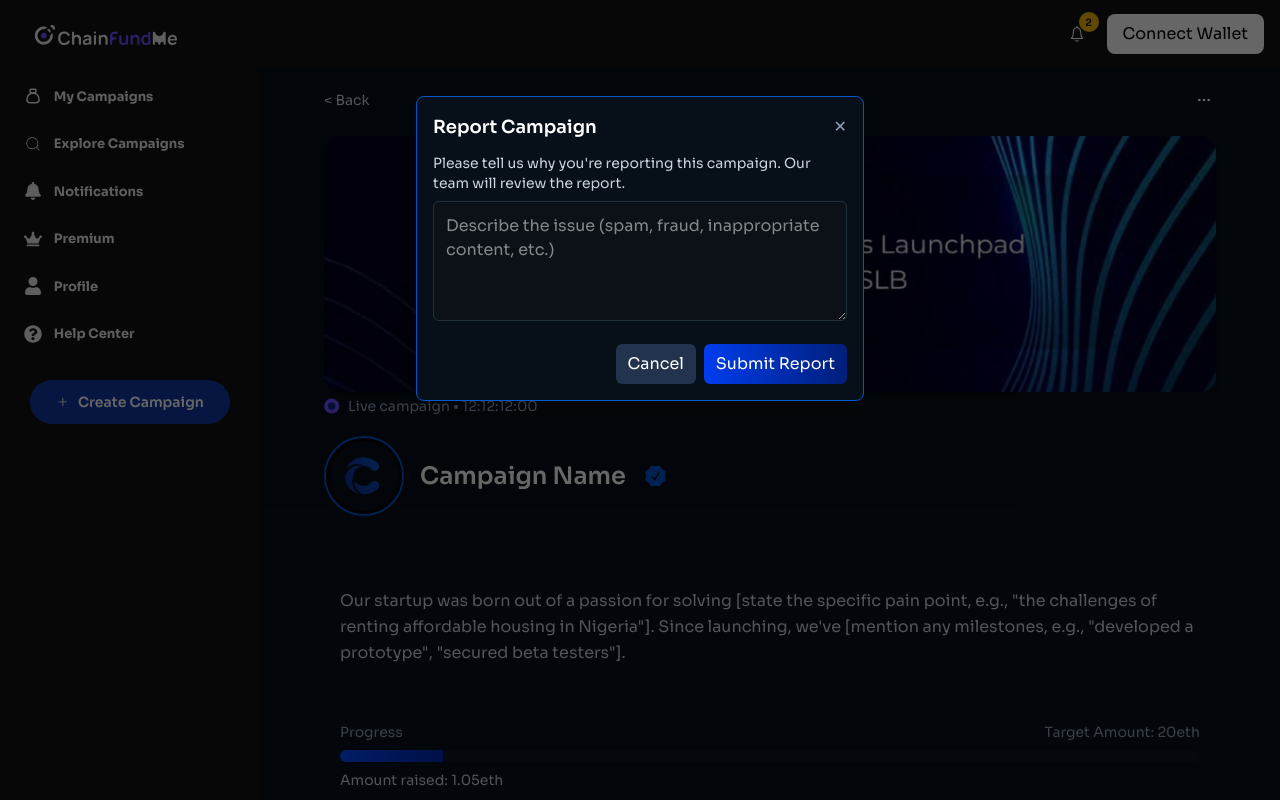
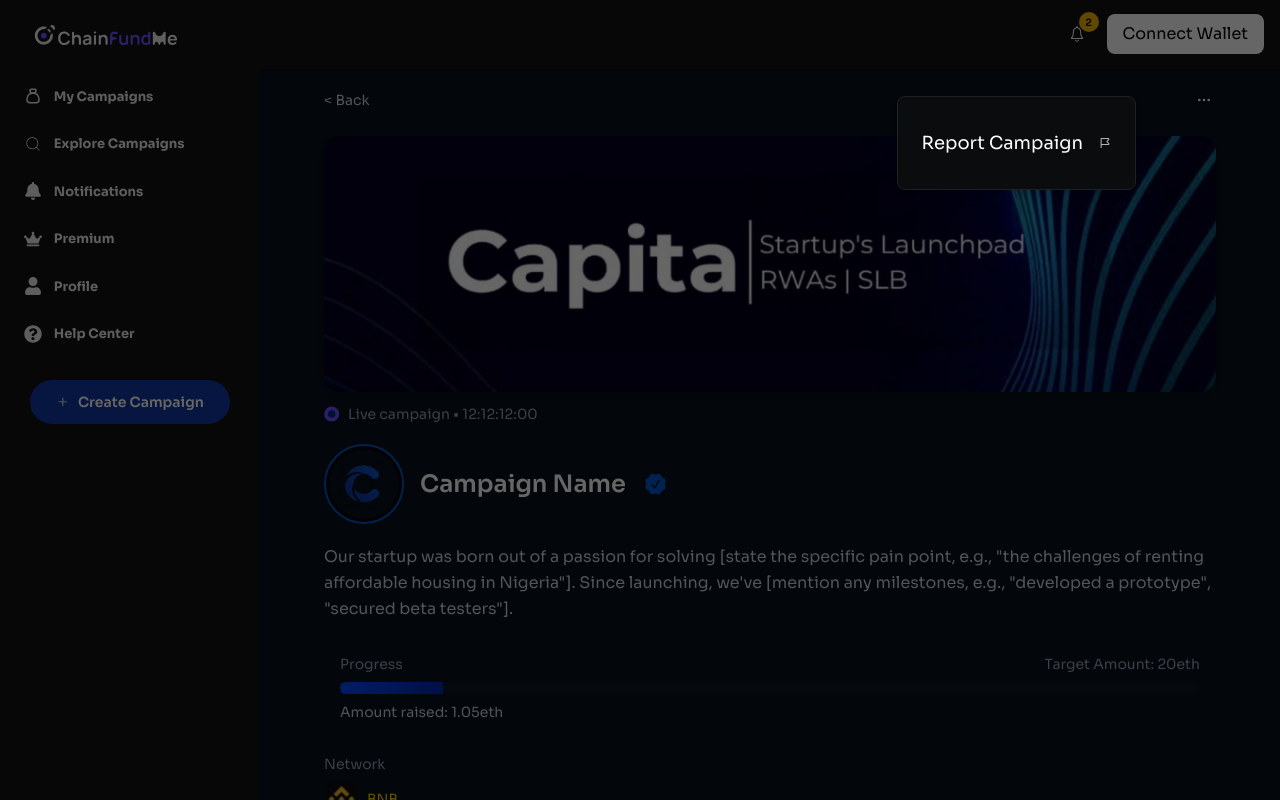
Before and after one commit to CapitaDApps/Capita_Dapp-V2, a Next.js app: page /campaigns/my-campaigns in a window 1280 px wide. Both pictures are taken after a click on the button 1204 px from the left and 100 px from the top of the page. Shown: the top 800 px of the page. Built offline with nearby package versions, Linux system fonts and the light colour scheme.

Commit message:
feat: implement report flow component with multi-step reporting functionality

```diff
--- a/src/app/campaigns/my-campaigns/page.tsx
+++ b/src/app/campaigns/my-campaigns/page.tsx
@@ -4,6 +4,7 @@
 import Image from "next/image";
 import { HiOutlineDotsHorizontal } from "react-icons/hi";
 import Comments from "@/components/campaigns/Comments";
+import ReportFlow from "@/components/campaigns/ReportFlow";
 
 const sampleComments = [
   {
@@ -12,7 +13,7 @@
     date: "June 22",
     text: "This Campaign will go a Long way in ending the famine in Gaza. Those Little kids deserve to be happy. No amount is too small",
     likes: 45,
-    replies: 3,
+    replies: [],
   },
   {
     id: 2,
@@ -20,7 +21,7 @@
     date: "June 20",
     text: "Amazing project — happy to support.",
     likes: 12,
-    replies: 0,
+    replies: [],
   },
 ];
 
@@ -28,13 +29,12 @@
   const [selectedToken, setSelectedToken] = useState("CPT");
   const [amount, setAmount] = useState("");
   const [reportOpen, setReportOpen] = useState(false);
-  const [reportText, setReportText] = useState("");
 
-  const progressPct = 12; // example percent
+  const progressPct = 12;
 
   return (
     <div className="min-h-screen bg-[#071019] text-white py-8 px-4 md:px-8 lg:px-16">
-      <div className="max-w-[980px] mx-auto">
+      <div className="w-full mx-auto">
         <div className="mb-6 flex items-center justify-between">
           <a className="text-sm text-slate-300 hover:underline">&lt; Back</a>
 
@@ -47,70 +47,8 @@
           </button>
         </div>
 
-        {/* Report modal */}
-        {reportOpen && (
-          <div className="fixed inset-0 z-50 flex items-start justify-center pt-24">
-            <div
-              className="absolute inset-0 bg-black/60"
-              onClick={() => setReportOpen(false)}
-            />
+        <ReportFlow open={reportOpen} onClose={() => setReportOpen(false)} />
 
-            <div
-              role="dialog"
-              aria-modal="true"
-              className="relative z-10 w-full max-w-md rounded-lg bg-[#071018] border border-[var(--form-blue-border)] p-4 shadow-lg"
-              onClick={(e) => e.stopPropagation()}
-            >
-              <div className="flex items-center justify-between mb-3">
-                <h3 className="text-lg font-semibold">Report Campaign</h3>
-                <button
-                  onClick={() => setReportOpen(false)}
-                  aria-label="Close report dialog"
-                  className="text-slate-400"
-                >
-                  ✕
-                </button>
-              </div>
-
-              <p className="text-sm text-slate-300 mb-2">
-                Please tell us why you're reporting this campaign. Our team will
-                review the report.
-              </p>
-
-              <textarea
-                value={reportText}
-                onChange={(e) => setReportText(e.target.value)}
-                placeholder="Describe the issue (spam, fraud, inappropriate content, etc.)"
-                className="w-full min-h-[120px] rounded-md bg-[#0b1116] border border-[#20303a] p-3 text-white resize-vertical"
-              />
-
-              <div className="mt-4 flex justify-end gap-2">
-                <button
-                  onClick={() => {
-                    setReportText("");
-                    setReportOpen(false);
-                  }}
-                  className="px-3 py-2 rounded-md bg-[#22334d]"
-                >
-                  Cancel
-                </button>
-
-                <button
-                  onClick={() => {
-                    console.log("Report submitted:", reportText);
-                    setReportText("");
-                    setReportOpen(false);
-                  }}
-                  className="px-3 py-2 rounded-md bg-gradient-to-r from-[#003DEF] to-[#001F7A]"
-                >
-                  Submit Report
-                </button>
-              </div>
-            </div>
-          </div>
-        )}
-
-        {/* Cover */}
         <div className="relative rounded-[16px] overflow-hidden shadow-md">
           <div className="relative h-44 sm:h-56 md:h-64 bg-[#08121a]">
             <Image
@@ -123,19 +61,19 @@
           </div>
         </div>
 
-        <div className="text-sm text-slate-400 mt-1 flex items-center gap-2">
+        <div className="text-sm text-slate-400 mt-3 flex items-center gap-2">
           <Image
             src="/layout/dot.svg"
             alt="Logo"
             width={20}
             height={20}
-            className="w-4 h-4  object-contain"
+            className="w-4 h-4 object-contain"
           />
           Live campaign • 12:12:12:00
         </div>
 
-        <div className="flex items-center gap-4 mt-5">
-          <div className="relative w-20 h-20 rounded-full overflow-hidden border-2 border-[var(--form-blue-border)] bg-[#0f1720]">
+        <div className="my-5 flex items-center gap-4">
+          <div className="relative w-20 h-20 rounded-full overflow-hidden border-2 border-[var(--form-blue-border)] bg-[#0f1720] z-10">
             <Image
               src="/campaign/c.png"
               alt="avatar"
@@ -143,7 +81,7 @@
               className="object-cover"
             />
           </div>
-          <div>
+
           <div className="flex items-center gap-3">
             <h1 className="text-2xl font-semibold">Campaign Name</h1>
             <Image
@@ -154,21 +92,14 @@
             />
           </div>
         </div>
-        </div>
 
-        <div className="h-14" />
-
-        <div className="space-y-6">
-          {/* Description */}
-          <div className="rounded-md p-4 bg-transparent">
+        <div className="space-y-4">
           <p className="text-slate-300 leading-relaxed">
             Our startup was born out of a passion for solving [state the
             specific pain point, e.g., "the challenges of renting affordable
             housing in Nigeria"]. Since launching, we've [mention any
-              milestones, e.g., "developed a prototype", "secured beta
-              testers"].
+            milestones, e.g., "developed a prototype", "secured beta testers"].
           </p>
-          </div>
 
           {/* Progress */}
           <div className="rounded-md p-4 bg-transparent">
@@ -220,10 +151,11 @@
 
           {/* Funding form */}
           <div className="rounded-md p-4 bg-transparent border-t border-[#142129]">
-            <div className="grid grid-cols-1 md:grid-cols-3 gap-4 items-end">
-              <div className="md:col-span-1">
-                <label className="text-sm text-slate-400">Select Token</label>
-                <div className="mt-2">
+            <div className="flex flex-col md:flex-row items-start md:items-center gap-4 mb-4">
+              <div className="w-full md:w-1/3 py-2">
+                <label className="text-sm text-slate-400 block mb-2">
+                  Select Token
+                </label>
                 <select
                   value={selectedToken}
                   onChange={(e) => setSelectedToken(e.target.value)}
@@ -234,22 +166,21 @@
                   <option value="USDC">USDC</option>
                 </select>
               </div>
-              </div>
 
-              <div className="md:col-span-1">
-                <label className="text-sm text-slate-400">Enter Amount</label>
-                <div className="mt-2">
+              <div className="w-full md:w-1/3 py-2">
+                <label className="text-sm text-slate-400 block mb-2">
+                  Enter Amount
+                </label>
                 <input
                   value={amount}
                   onChange={(e) => setAmount(e.target.value)}
                   placeholder="$0.00"
                   className="w-full rounded-md bg-[#0f1720] border border-[#20303a] px-3 py-2 text-white"
                 />
-                </div>
                 <div className="text-xs text-slate-500 mt-2">0.000ETH</div>
               </div>
 
-              <div className="md:col-span-1 flex items-center">
+              <div className="w-full md:w-1/3 py-2 flex items-center">
                 <button className="w-full bg-gradient-to-r from-[#003DEF] to-[#001F7A] px-4 py-3 rounded-md text-white">
                   Fund Campaign
                 </button>
--- a/src/components/campaigns/Comments.tsx
+++ b/src/components/campaigns/Comments.tsx
@@ -221,7 +221,7 @@
           <div className="flex items-center gap-3">
             <div className="w-10 h-10 rounded-full overflow-hidden bg-slate-700 flex-shrink-0">
               <Image
-                src="/avatar-placeholder.png"
+                src="/layout/avatarboy.svg"
                 alt="you"
                 width={40}
                 height={40}
@@ -445,12 +445,11 @@
                     </div>
                   )}
 
-                  {/* Reply input (expanded) */}
                   {replyOpen[c.id] && (
                     <div className="mt-4 flex items-start gap-3">
                       <div className="w-8 h-8 rounded-full overflow-hidden bg-slate-700 flex-shrink-0">
                         <Image
-                          src="/avatar-placeholder.png"
+                          src="/layout/avatarboy.svg"
                           alt="you"
                           width={32}
                           height={32}
--- /dev/null
+++ b/src/components/campaigns/FloatingReportButton.tsx
@@ -0,0 +1,34 @@
+"use client";
+
+import React from "react";
+
+interface Props {
+  top?: string; // CSS value, e.g. "96px" or "6rem"
+  right?: string; // CSS value, e.g. "24px" or "2rem"
+  onClick?: () => void;
+  children?: React.ReactNode;
+  className?: string;
+}
+
+export default function FloatingReportButton({
+  top = "6rem",
+  right = "1.5rem",
+  onClick,
+  children,
+  className = "",
+}: Props) {
+  return (
+    <button
+      type="button"
+      onClick={onClick}
+      aria-label="Open report dialog"
+      style={{ position: "fixed", top, right, zIndex: 9999 }}
+      className={
+        "rounded-lg bg-[#0b0c0d] border border-[#1b2226] px-6 py-3 shadow-md flex items-center gap-4 " +
+        className
+      }
+    >
+      {children}
+    </button>
+  );
+}
--- /dev/null
+++ b/src/components/campaigns/ReportFlow.tsx
@@ -0,0 +1,210 @@
+"use client";
+
+import React, { useEffect, useState } from "react";
+import FloatingReportButton from "./FloatingReportButton";
+import Image from "next/image";
+
+type Props = {
+  open: boolean;
+  onClose: () => void;
+};
+
+export default function ReportFlow({ open, onClose }: Props) {
+  const [step, setStep] = useState<1 | 2 | 3>(1);
+  const [selected, setSelected] = useState<string>("fraud");
+  const [details, setDetails] = useState<string>("");
+
+  useEffect(() => {
+    if (!open) {
+      setStep(1);
+      setSelected("fraud");
+      setDetails("");
+    }
+  }, [open]);
+
+  if (!open) return null;
+
+  // Compact preview card (first click)
+  if (step === 1) {
+    return (
+      <div className="fixed inset-0 z-50 flex items-start justify-center pt-24">
+        <div className="absolute inset-0 bg-black/60" onClick={onClose} />
+
+        <FloatingReportButton
+          top="6rem"
+          right="9rem"
+          onClick={() => setStep(2)}
+        >
+          <div className="text-lg py-5">Report Campaign</div>
+          <Image
+            src={"/layout/flag.svg"}
+            width={12}
+            height={12}
+            alt="report flag"
+          />
+        </FloatingReportButton>
+      </div>
+    );
+  }
+
+  // Full report form
+  if (step === 2) {
+    return (
+      <div className="fixed inset-0 z-50 flex items-start justify-center pt-24">
+        <div className="absolute inset-0 bg-black/60" onClick={onClose} />
+
+        <div
+          role="dialog"
+          aria-modal="true"
+          className="relative z-10 w-full max-w-md rounded-lg bg-[#071018] border border-[var(--form-blue-border)] p-4 shadow-lg"
+          onClick={(e) => e.stopPropagation()}
+        >
+          <div className="flex items-center justify-between mb-3">
+            <h3 className="text-lg font-semibold">Gathering Info</h3>
+            <button
+              onClick={onClose}
+              aria-label="Close report dialog"
+              className="text-slate-400"
+            >
+              ✕
+            </button>
+          </div>
+
+          <div className="text-sm text-slate-300 mb-3">
+            What type of issue are you reporting?
+          </div>
+
+          <div className="space-y-3 mb-3">
+            <label className="flex items-start gap-3">
+              <input
+                type="radio"
+                name="report"
+                value="fraud"
+                checked={selected === "fraud"}
+                onChange={() => setSelected("fraud")}
+              />
+              <div>
+                <div className="font-medium">Fraudulent or scam</div>
+                <div className="text-xs text-slate-400">
+                  The campaign appears deceptive, with intent to mislead or
+                  steal funds
+                </div>
+              </div>
+            </label>
+
+            <label className="flex items-start gap-3">
+              <input
+                type="radio"
+                name="report"
+                value="misleading"
+                checked={selected === "misleading"}
+                onChange={() => setSelected("misleading")}
+              />
+              <div>
+                <div className="font-medium">
+                  Misleading or false information
+                </div>
+                <div className="text-xs text-slate-400">
+                  Details provided don't match reality or are intentionally
+                  inaccurate
+                </div>
+              </div>
+            </label>
+
+            <label className="flex items-start gap-3">
+              <input
+                type="radio"
+                name="report"
+                value="offensive"
+                checked={selected === "offensive"}
+                onChange={() => setSelected("offensive")}
+              />
+              <div>
+                <div className="font-medium">Offensive or harmful content</div>
+                <div className="text-xs text-slate-400">
+                  The campaign includes abusive, discriminatory, or unsafe
+                  material
+                </div>
+              </div>
+            </label>
+
+            <label className="flex items-start gap-3">
+              <input
+                type="radio"
+                name="report"
+                value="other"
+                checked={selected === "other"}
+                onChange={() => setSelected("other")}
+              />
+              <div>
+                <div className="font-medium">Other</div>
+                <div className="text-xs text-slate-400">
+                  Report an issue not listed above; please describe
+                </div>
+              </div>
+            </label>
+          </div>
+
+          <textarea
+            value={details}
+            onChange={(e) => setDetails(e.target.value)}
+            placeholder="Describe the issue (optional)"
+            className="w-full min-h-[100px] rounded-md bg-[#0b1116] border border-[#20303a] p-3 text-white resize-vertical mb-3"
+          />
+
+          <div className="mt-4 flex justify-end gap-2">
+            <button
+              onClick={onClose}
+              className="px-3 py-2 rounded-md bg-[#22334d]"
+            >
+              Cancel
+            </button>
+            <button
+              onClick={() => setStep(3)}
+              className="px-3 py-2 rounded-md bg-gradient-to-r from-[#003DEF] to-[#001F7A]"
+            >
+              Next
+            </button>
+          </div>
+        </div>
+      </div>
+    );
+  }
+
+  // Success
+  return (
+    <div className="fixed inset-0 z-50 flex items-start justify-center pt-24">
+      <div className="absolute inset-0 bg-black/60" onClick={onClose} />
+
+      <div
+        role="dialog"
+        aria-modal="true"
+        className="relative z-10 w-full max-w-md rounded-lg bg-[#071018] border border-[var(--form-blue-border)] p-6 shadow-lg text-center"
+        onClick={(e) => e.stopPropagation()}
+      >
+        <div className="mb-4">
+          <div className="w-16 h-16 rounded-full bg-emerald-500 text-white mx-auto flex items-center justify-center">
+            ✓
+          </div>
+        </div>
+
+        <h3 className="text-xl font-semibold mb-2">Thank you.</h3>
+        <p className="text-slate-300 mb-6">
+          Your report has been submitted and will be reviewed within a few days.
+        </p>
+
+        <div className="flex justify-center">
+          <button
+            onClick={() => {
+              setStep(1);
+              onClose();
+            }}
+            className="px-6 py-2 rounded-full bg-gradient-to-r from-[#003DEF] to-[#001F7A] text-white"
+          >
+            Done
+          </button>
+        </div>
+      </div>
+    </div>
+  );
+}
```
Also changed, not shown: public/layout/flag.svg (added). Lines whose indentation alone changed are shown as unchanged.
